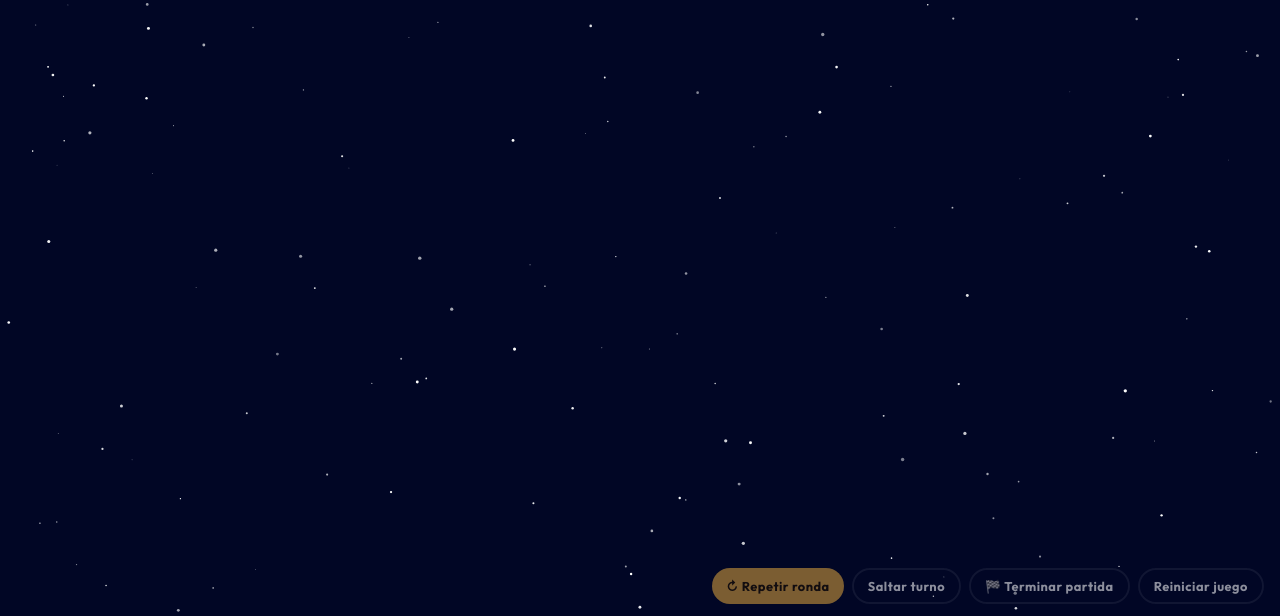
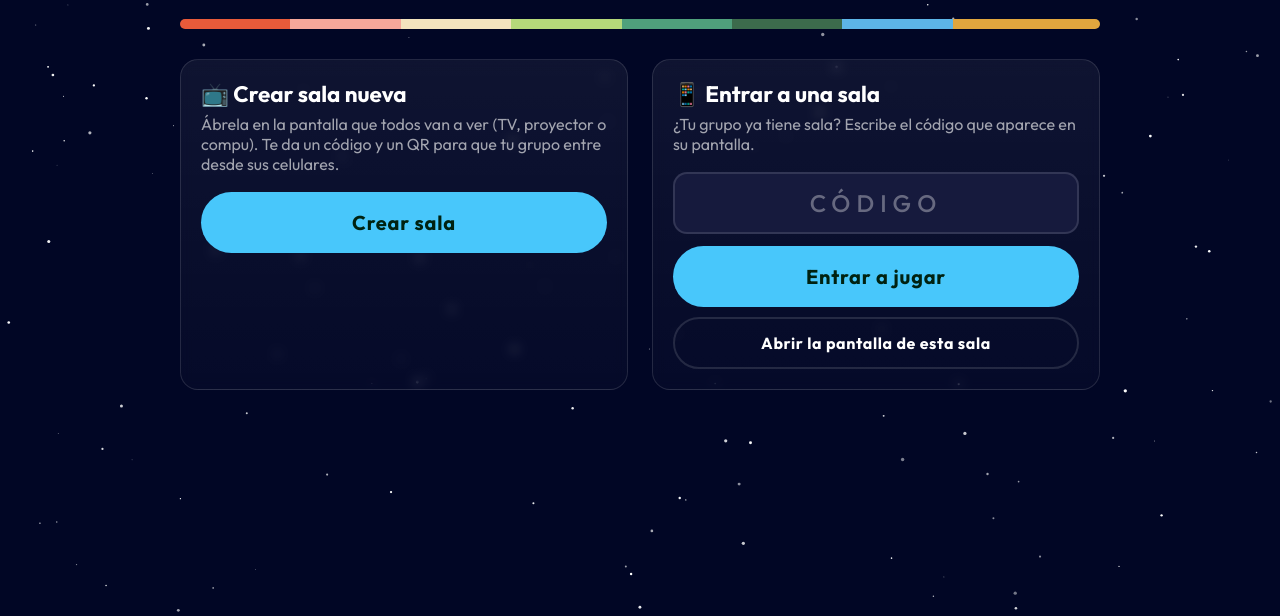
Before and after one commit to Marikona1996/Wavelength, a website: page public/index.html in a window 1280 px wide. Shown: the part 184-800 px from the top of the page. Drawn offline with Linux system fonts and the light colour scheme.

Commit message:
Página de inicio: crear sala o entrar con código

```diff
--- a/public/client.js
+++ b/public/client.js
@@ -3,6 +3,7 @@
   // Sala: va en la dirección (?sala=ABCD). La pantalla que no trae una crea la suya.
   const limpia = c => String(c || '').toUpperCase().replace(/[^A-Z0-9]/g, '').slice(0, 8);
   window.salaDeUrl = () => limpia(new URLSearchParams(location.search).get('sala'));
+  window.limpiaSala = limpia;
   function salaNueva() {
     const letras = 'ABCDEFGHJKLMNPQRSTUVWXYZ23456789'; // sin 0/O ni 1/I para que no se confundan
     let c = '';
--- a/public/index.html
+++ b/public/index.html
@@ -61,6 +61,16 @@
   .votebars .vb b { display: block; font-size: 2rem; }
   .result-line { font-size: 1.35rem; font-weight: 600; margin: 4px 0; }
   .hint { color: var(--muted); font-size: .85rem; margin-top: 10px; }
+  /* Inicio: crear sala o entrar a una */
+  .inicio { max-width: 920px; margin: 0 auto; text-align: center; }
+  .inicio h1 { margin: 10px 0 4px; font-size: 3.4rem; letter-spacing: .3em; text-indent: .3em; }
+  .inicio .opciones { display: grid; grid-template-columns: 1fr 1fr; gap: 24px; margin-top: 30px; text-align: left; }
+  .inicio .opciones h2 { margin: 0 0 6px; font-size: 1.4rem; }
+  .inicio .opciones p { margin: 0 0 18px; }
+  .inicio .codigo { text-transform: uppercase; text-align: center; letter-spacing: .25em; font-size: 1.5rem; }
+  .inicio .acciones { display: flex; flex-direction: column; gap: 10px; margin-top: 12px; }
+  .inicio .btn { width: 100%; }
+  @media (max-width: 760px) { .inicio .opciones { grid-template-columns: 1fr; } .inicio h1 { font-size: 2.2rem; } }
   .footer-tools { position: fixed; right: 16px; bottom: 12px; display: flex; gap: 8px; opacity: .55; }
   .footer-tools:hover { opacity: 1; }
   .footer-tools .btn { padding: 8px 14px; font-size: .8rem; }
@@ -104,6 +114,29 @@
     <div class="info" id="topInfo"></div>
   </header>
   <main>
+    <!-- INICIO: el enlace que se comparte; cada grupo abre su propia sala -->
+    <section id="inicio" class="inicio hidden">
+      <h1 class="wordmark">Wavelength</h1>
+      <div class="tagline">Un juego de <span class="accent">leer la mente</span> de tu equipo.</div>
+      <div class="bands" style="margin-top:22px"></div>
+      <div class="opciones">
+        <div class="card">
+          <h2>📺 Crear sala nueva</h2>
+          <p class="muted">Ábrela en la pantalla que todos van a ver (TV, proyector o compu). Te da un código y un QR para que tu grupo entre desde sus celulares.</p>
+          <button class="btn big" id="crearSala">Crear sala</button>
+        </div>
+        <div class="card">
+          <h2>📱 Entrar a una sala</h2>
+          <p class="muted">¿Tu grupo ya tiene sala? Escribe el código que aparece en su pantalla.</p>
+          <input id="codigoSala" class="input codigo" placeholder="Código" maxlength="8" autocomplete="off" autocapitalize="characters">
+          <div class="acciones">
+            <button class="btn big" id="entrarJugador">Entrar a jugar</button>
+            <button class="btn ghost" id="abrirPantalla">Abrir la pantalla de esta sala</button>
+          </div>
+        </div>
+      </div>
+    </section>
+
     <!-- LOBBY -->
     <section id="lobby" class="lobby hidden">
       <div>
@@ -140,7 +173,7 @@
         <div class="url" id="joinUrl">…</div>
         <div class="muted">Escanea el QR o escribe la dirección</div>
         <div style="margin-top:10px">Código de sala: <b id="salaCode" style="font-size:1.6rem;letter-spacing:.15em">…</b></div>
-        <div class="muted" style="font-size:.8rem;margin-top:6px">¿Otra partida aparte? Abre <a href="/" style="color:inherit">esta página</a> en otra pestaña o compu: cada una crea su propia sala.</div>
+        <div class="muted" style="font-size:.8rem;margin-top:6px">¿Otra partida aparte? Desde <a href="/" style="color:inherit">la página de inicio</a> se crea otra sala.</div>
       </div>
     </section>
 
@@ -187,7 +220,7 @@
   <button class="btn ghost" id="resetBtn">Reiniciar juego</button>
 </div>
 
-<script src="client.js?v=4"></script>
+<script src="client.js?v=5"></script>
 <script src="dial.js?v=3"></script>
 <script>
 const $ = id => document.getElementById(id);
@@ -206,11 +239,34 @@ function tickTimer() {
 setInterval(tickTimer, 200);
 const esc = s => String(s ?? '').replace(/[&<>"]/g, c => ({'&':'&amp;','<':'&lt;','>':'&gt;','"':'&quot;'}[c]));
 
-const game = connectGame('host', {
+// Sin código en la dirección: pantalla de inicio (crear sala o entrar a una).
+const game = salaDeUrl() ? connectGame('host', {
   onState: s => { S = s; render(); },
   onOpen: () => $('offline').classList.add('hidden'),
   onClose: () => $('offline').classList.remove('hidden'),
-});
+}) : null;
+if (!game) {
+  document.querySelector('.footer-tools').classList.add('hidden');
+  $('inicio').classList.remove('hidden');
+  $('crearSala').onclick = async () => {
+    $('crearSala').disabled = true;
+    try {
+      const { sala } = await fetch('/api/sala-nueva').then(r => r.json());
+      location.search = '?sala=' + sala;
+    } catch (e) {
+      $('crearSala').disabled = false;
+      alert('No se pudo crear la sala. Revisa tu conexión e intenta otra vez.');
+    }
+  };
+  const ir = destino => {
+    const c = limpiaSala($('codigoSala').value);
+    if (!c) { $('codigoSala').focus(); return; }
+    location.href = destino + '?sala=' + c;
+  };
+  $('entrarJugador').onclick = () => ir('/jugar');
+  $('abrirPantalla').onclick = () => ir('/');
+  $('codigoSala').addEventListener('keydown', e => { if (e.key === 'Enter') ir('/jugar'); });
+}
 
 function show(id) {
   for (const sec of ['lobby', 'game', 'final']) $(sec).classList.toggle('hidden', sec !== id);
```
Also changed, not shown: public/jugar.html (+1 -1 lines).
